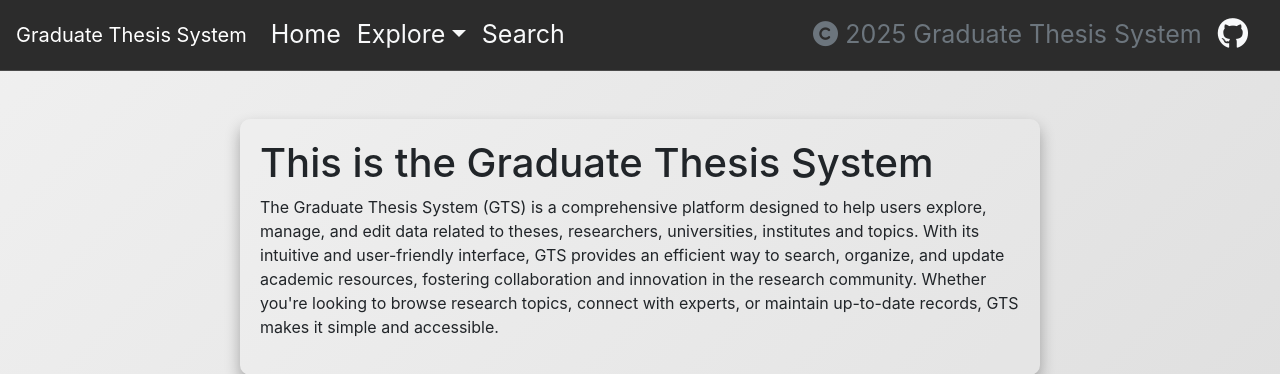
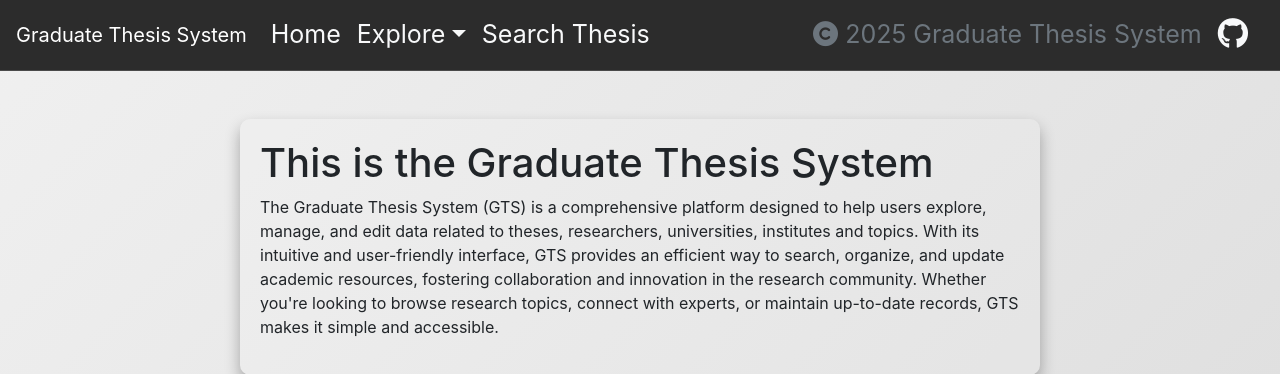
Before and after one commit to berkay8987/GraduateThesisSystem, a Flask app: page / in a window 1280 px wide. Shown: the top 374 px of the page. Run offline with Flask 3, Linux system fonts and the light colour scheme.

Commit message:
Update index.html

```diff
--- a/app/templates/index.html
+++ b/app/templates/index.html
@@ -34,13 +34,14 @@
                     <a href="/universities" class="dropdown-item"><h5>Universities</h5></a>
                     <a href="/institutes" class="dropdown-item"><h5>Institutes</h5></a>
                     <a href="/topics" class="dropdown-item"><h5>Topics</h5></a>
+                    <a href="/keywords" class="dropdown-item"><h5>Keywords</h5></a>
                     <div class="dropdown-divider"></div>
                     <a href="/" class="dropdown-item"><h4>Take me back home!</h4></a>
                 </div>
             </li>
 
             <li class="nav-item">
-                <a href="/search" class="nav-link text-light">Search</a>
+                <a href="/search" class="nav-link text-light">Search Thesis</a>
             </li>
 
         </ul>
```
